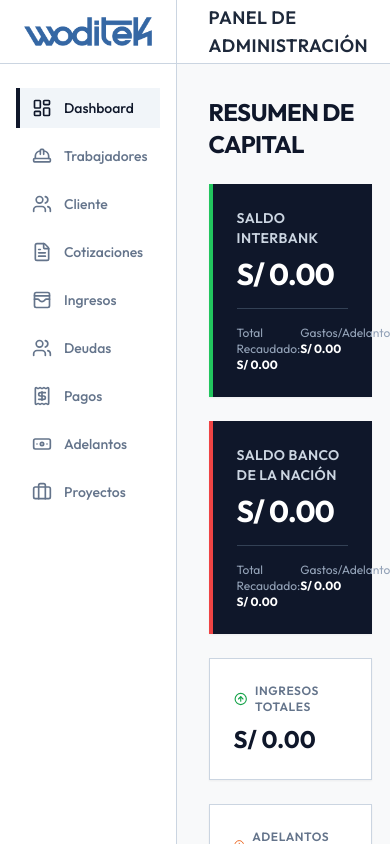
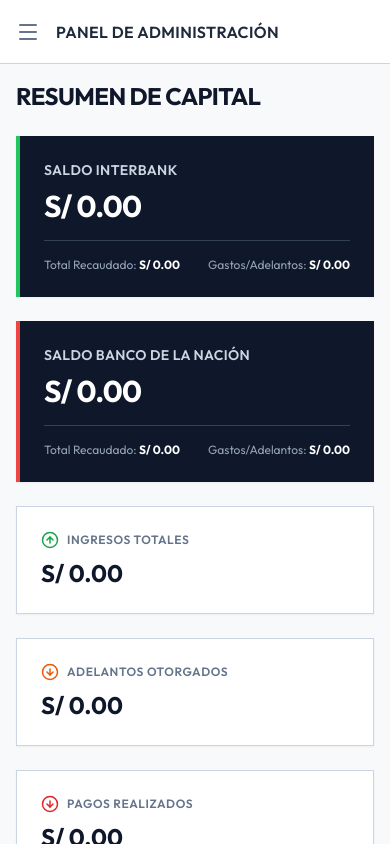
Before and after one commit to amadeosabogal/Woditek-LandingPage, a React (Vite) app: page /administracion in a window 390 px wide. Shown: the top 844 px of the page. Built offline with nearby package versions, Linux system fonts and the light colour scheme; no server answers.

Commit message:
feat: implement admin dashboard pages for managing payments, advances, and business entities

```diff
--- a/src/pages/Admin/Adelantos.tsx
+++ b/src/pages/Admin/Adelantos.tsx
@@ -132,7 +132,8 @@ export const Adelantos = () => {
       </div>
 
       <div className="bg-white border border-slate-300 shadow-sm rounded-none overflow-hidden">
-        <table className="w-full text-left text-sm">
+        <div className="overflow-x-auto">
+          <table className="w-full text-left text-sm min-w-[800px]">
           <thead className="bg-slate-100 border-b border-slate-300 text-slate-700">
             <tr>
               <th className="px-6 py-4 font-semibold uppercase tracking-wider text-xs">Fecha</th>
@@ -181,6 +182,7 @@ export const Adelantos = () => {
             </tr>
           </tfoot>
         </table>
+        </div>
       </div>
     </div>
   );
--- a/src/pages/Admin/AdminLayout.tsx
+++ b/src/pages/Admin/AdminLayout.tsx
@@ -1,4 +1,4 @@
-
+import { useState } from 'react';
 import { NavLink, Outlet } from 'react-router-dom';
 import logoUrl from '../../assets/logo_blue.png';
 
@@ -11,10 +11,14 @@ import {
   FileText,
   LogOut,
   Briefcase,
-  HardHat
+  HardHat,
+  Menu,
+  X
 } from 'lucide-react';
 
 export const AdminLayout = () => {
+  const [isMobileMenuOpen, setIsMobileMenuOpen] = useState(false);
+
   const navItems = [
     { to: '.', icon: <LayoutDashboard size={20} />, label: 'Dashboard', end: true },
     { to: 'trabajadores', icon: <HardHat size={20} />, label: 'Trabajadores' },
@@ -27,20 +31,41 @@ export const AdminLayout = () => {
     { to: 'proyectos', icon: <Briefcase size={20} />, label: 'Proyectos' },
   ];
 
+  const closeMobileMenu = () => setIsMobileMenuOpen(false);
+
   return (
-    <div className="min-h-screen bg-[#f8f9fa] text-slate-900 flex font-sans">
+    <div className="min-h-screen bg-[#f8f9fa] text-slate-900 flex font-sans overflow-hidden">
+      {/* Overlay for mobile sidebar */}
+      {isMobileMenuOpen && (
+        <div
+          className="fixed inset-0 bg-black/50 z-40 md:hidden"
+          onClick={closeMobileMenu}
+        />
+      )}
+
       {/* Sidebar */}
-      <aside className="w-56 bg-white border-r border-slate-300 flex flex-col">
-        <div className="h-16 flex items-center px-6 border-b border-slate-300">
+      <aside
+        className={`w-64 md:w-56 bg-white border-r border-slate-300 flex flex-col fixed inset-y-0 left-0 z-50 transform transition-transform duration-300 ease-in-out md:relative md:translate-x-0 ${
+          isMobileMenuOpen ? 'translate-x-0' : '-translate-x-full'
+        }`}
+      >
+        <div className="h-16 flex items-center justify-between px-6 border-b border-slate-300">
           <img src={logoUrl} alt="Woditek Logo" className="h-8 object-contain" />
+          <button
+            className="md:hidden text-slate-500 hover:text-slate-700"
+            onClick={closeMobileMenu}
+          >
+            <X size={24} />
+          </button>
         </div>
 
-        <nav className="flex-1 px-4 py-6 space-y-2">
+        <nav className="flex-1 px-4 py-6 space-y-2 overflow-y-auto">
           {navItems.map((item) => (
             <NavLink
               key={item.label}
               to={item.to}
               end={item.end}
+              onClick={closeMobileMenu}
               className={({ isActive }) =>
                 `flex items-center gap-3 px-3 py-2.5 text-sm font-medium transition-colors rounded-none border-l-4 ${
                   isActive
@@ -67,11 +92,19 @@ export const AdminLayout = () => {
       </aside>
 
       {/* Main Content */}
-      <main className="flex-1 flex flex-col">
-        <header className="h-16 bg-white border-b border-slate-300 flex items-center px-8">
-          <h1 className="text-lg font-semibold text-slate-800 uppercase tracking-wide">Panel de Administración</h1>
+      <main className="flex-1 flex flex-col min-w-0 h-screen overflow-hidden">
+        <header className="h-16 bg-white border-b border-slate-300 flex items-center px-4 md:px-8 shrink-0">
+          <button
+            className="mr-4 md:hidden text-slate-500 hover:text-slate-700"
+            onClick={() => setIsMobileMenuOpen(true)}
+          >
+            <Menu size={24} />
+          </button>
+          <h1 className="text-base md:text-lg font-semibold text-slate-800 uppercase tracking-wide truncate">
+            Panel de Administración
+          </h1>
         </header>
-        <div className="flex-1 p-8 overflow-auto">
+        <div className="flex-1 p-4 md:p-8 overflow-auto">
           <div className="max-w-6xl mx-auto">
             <Outlet />
           </div>
--- a/src/pages/Admin/Clientes.tsx
+++ b/src/pages/Admin/Clientes.tsx
@@ -135,7 +135,8 @@ export const Clientes = () => {
       </div>
 
       <div className="bg-white border border-slate-300 shadow-sm rounded-none overflow-hidden">
-        <table className="w-full text-left text-sm">
+        <div className="overflow-x-auto">
+          <table className="w-full text-left text-sm min-w-[800px]">
           <thead className="bg-slate-100 border-b border-slate-300 text-slate-700">
             <tr>
               <th className="px-6 py-4 font-semibold uppercase tracking-wider text-xs w-16 text-center">Tipo</th>
@@ -187,6 +188,7 @@ export const Clientes = () => {
             )}
           </tbody>
         </table>
+        </div>
       </div>
     </div>
   );
--- a/src/pages/Admin/DeudasClientes.tsx
+++ b/src/pages/Admin/DeudasClientes.tsx
@@ -117,7 +117,8 @@ export const DeudasClientes = () => {
       </div>
 
       <div className="bg-white border border-slate-300 shadow-sm rounded-none overflow-hidden">
-        <table className="w-full text-left text-sm">
+        <div className="overflow-x-auto">
+          <table className="w-full text-left text-sm min-w-[800px]">
           <thead className="bg-slate-100 border-b border-slate-300 text-slate-700">
             <tr>
               <th className="px-6 py-4 font-semibold uppercase tracking-wider text-xs">Cliente</th>
@@ -186,6 +187,7 @@ export const DeudasClientes = () => {
             )}
           </tbody>
         </table>
+        </div>
       </div>
     </div>
   );
--- a/src/pages/Admin/Ingresos.tsx
+++ b/src/pages/Admin/Ingresos.tsx
@@ -114,7 +114,8 @@ export const Ingresos = () => {
       </div>
 
       <div className="bg-white border border-slate-300 shadow-sm rounded-none overflow-hidden">
-        <table className="w-full text-left text-sm">
+        <div className="overflow-x-auto">
+          <table className="w-full text-left text-sm min-w-[800px]">
           <thead className="bg-slate-100 border-b border-slate-300 text-slate-700">
             <tr>
               <th className="px-6 py-4 font-semibold uppercase tracking-wider text-xs">Fecha</th>
@@ -156,6 +157,7 @@ export const Ingresos = () => {
             </tr>
           </tfoot>
         </table>
+        </div>
       </div>
     </div>
   );
--- a/src/pages/Admin/Pagos.tsx
+++ b/src/pages/Admin/Pagos.tsx
@@ -114,7 +114,8 @@ export const Pagos = () => {
       </div>
 
       <div className="bg-white border border-slate-300 shadow-sm rounded-none overflow-hidden">
-        <table className="w-full text-left text-sm">
+        <div className="overflow-x-auto">
+          <table className="w-full text-left text-sm min-w-[800px]">
           <thead className="bg-slate-100 border-b border-slate-300 text-slate-700">
             <tr>
               <th className="px-6 py-4 font-semibold uppercase tracking-wider text-xs">Fecha</th>
@@ -156,6 +157,7 @@ export const Pagos = () => {
             </tr>
           </tfoot>
         </table>
+        </div>
       </div>
     </div>
   );
--- a/src/pages/Admin/Proyectos.tsx
+++ b/src/pages/Admin/Proyectos.tsx
@@ -93,7 +93,8 @@ export const Proyectos = () => {
       </div>
 
       <div className="bg-white border border-slate-300 shadow-sm rounded-none overflow-hidden">
-        <table className="w-full text-left text-sm">
+        <div className="overflow-x-auto">
+          <table className="w-full text-left text-sm min-w-[800px]">
           <thead className="bg-slate-100 border-b border-slate-300 text-slate-700">
             <tr>
               <th className="px-6 py-4 font-semibold uppercase tracking-wider text-xs w-16 text-center"></th>
@@ -145,6 +146,7 @@ export const Proyectos = () => {
             )}
           </tbody>
         </table>
+        </div>
       </div>
     </div>
   );
```
Also changed, not shown: src/pages/Admin/Cotizaciones.tsx (+6 -4 lines), src/pages/Admin/Trabajadores.tsx (+8 -6 lines).
